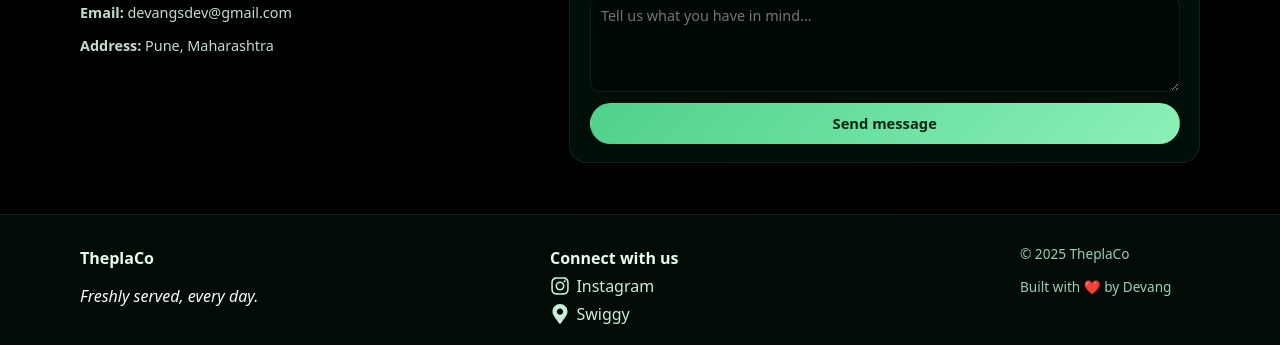
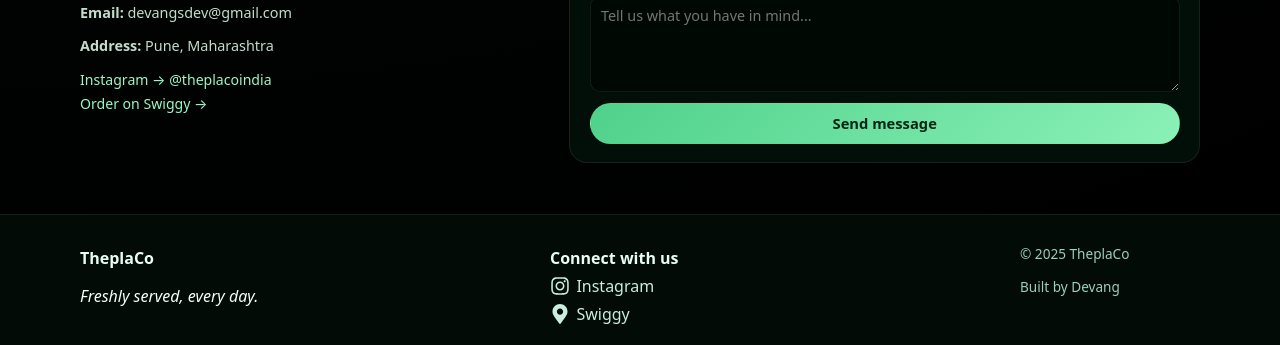
Before and after one commit to devangdev/TheplaCo-site, a React (Vite) app: page / in a window 1280 px wide. Shown: the part 3032-3377 px from the top of the page. Built offline with nearby package versions, Linux system fonts and the light colour scheme.

Commit message:
Added socials to footers

```diff
--- a/package.json
+++ b/package.json
@@ -11,7 +11,8 @@
   },
   "dependencies": {
     "react": "^19.2.0",
-    "react-dom": "^19.2.0"
+    "react-dom": "^19.2.0",
+    "react-icons": "^5.5.0"
   },
   "devDependencies": {
     "@eslint/js": "^9.39.1",
--- a/src/App.css
+++ b/src/App.css
@@ -349,6 +349,16 @@
   margin-top: 0.2rem;
   color: #9cf7c6;
 }
+.contact-socials a {
+  display: block;
+  color: #9cf7c6;
+  margin-top: 0.3rem;
+  font-size: 0.88rem;
+}
+.contact-socials a:hover {
+  color: #7cf2ae;
+}
+
 
 /* Footer */
 
--- a/src/components/ContactSection.jsx
+++ b/src/components/ContactSection.jsx
@@ -42,6 +42,17 @@ function ContactSection() {
               <strong>Address:</strong> Pune, Maharashtra
             </p>
           </div>
+          <div className="contact-socials">
+            <a href="https://www.instagram.com/theplacoindia/" target="_blank" rel="noopener noreferrer">
+              Instagram → @theplacoindia
+            </a>
+            <a href="https://www.swiggy.com/city/pune/theplaco-kharadi-rest936753?source=sharing"
+              target="_blank"
+              rel="noopener noreferrer">
+              Order on Swiggy →
+            </a>
+          </div>
+
         </div>
 
         <form className="contact-form" onSubmit={handleSubmit}>
--- a/src/components/Footer.jsx
+++ b/src/components/Footer.jsx
@@ -1,4 +1,3 @@
-import React from "react";
 import { FaInstagram, FaMapMarkerAlt } from "react-icons/fa";
 
 function Footer() {
@@ -38,7 +37,7 @@ function Footer() {
 
         <div className="footer-section">
           <p className="footer-line">© {new Date().getFullYear()} TheplaCo</p>
-          <p className="footer-line">Built with ❤️ by Devang</p>
+          <p className="footer-line">Built by Devang</p>
         </div>
 
       </div>
```
Also changed, not shown: 1 other file (tests, documents, lock files or other folders).
